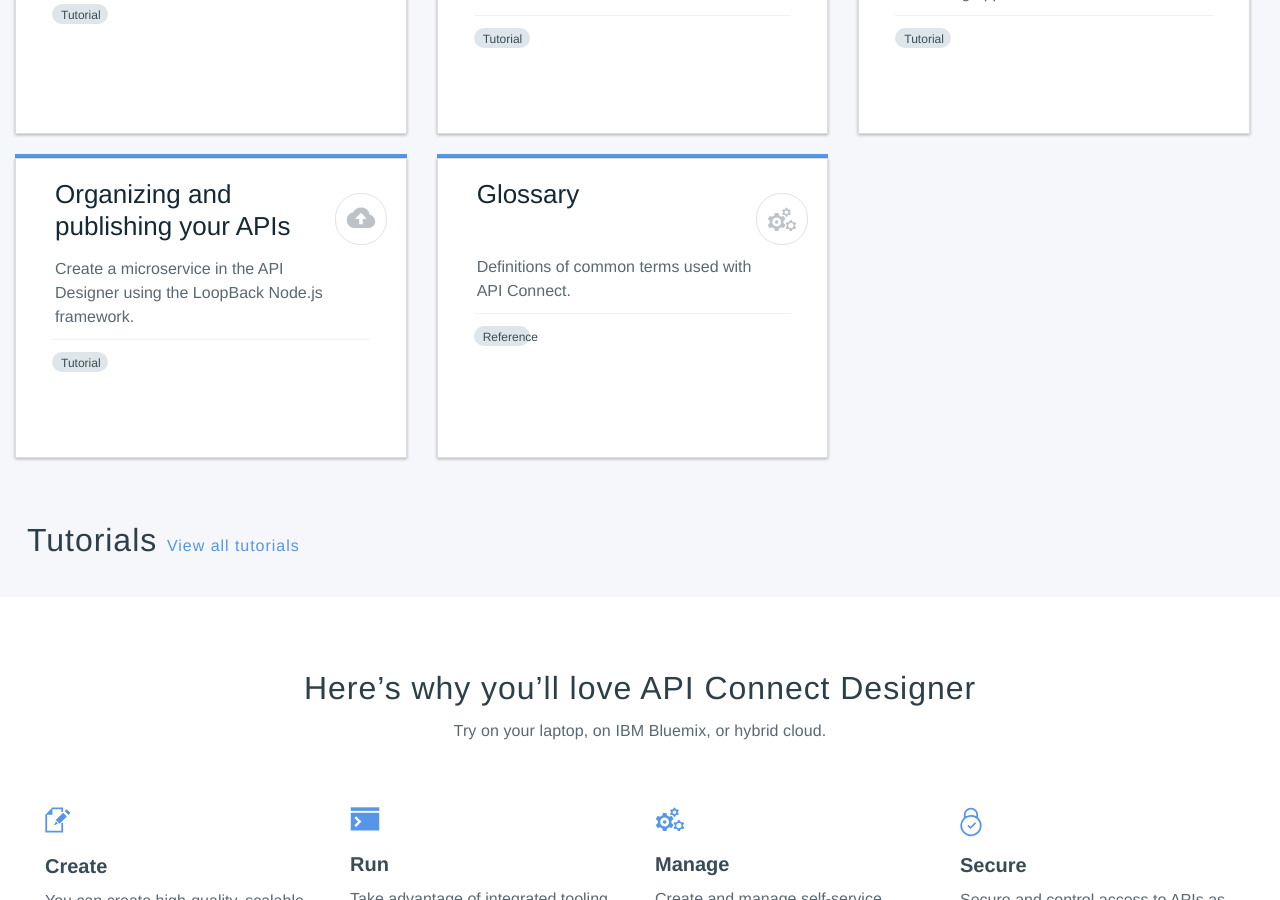
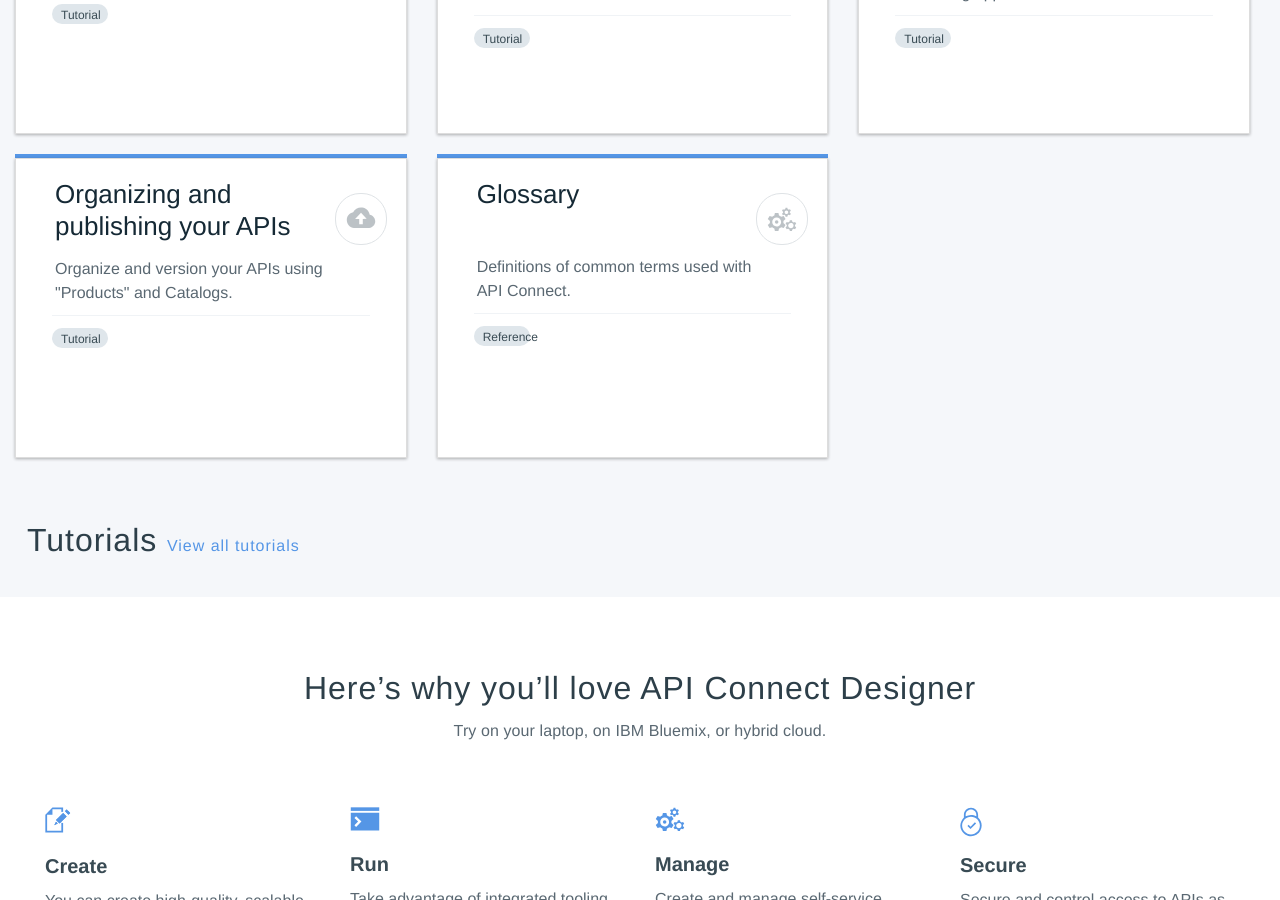
Before and after one commit to ibm-apiconnect/getting-started-archive, a Jekyll site: the page built from index.md, in a window 1280 px wide and 900 px high, scrolled down 677 px. Built offline with Jekyll 4.4.1, drawn with Linux system fonts in a browser that asks for light colours.

Commit message:
Fix home page text

```diff
--- a/index.md
+++ b/index.md
@@ -30,7 +30,7 @@
 {% include home-tile.html
   title="Organizing and publishing your APIs"
   icon="icon_publish.svg"
-  text="Create a microservice in the API Designer using the LoopBack Node.js framework."
+  text='Organize and version your APIs using "Products" and Catalogs. '
   link="Organizing"
 %}
 
```
Also changed, not shown: _includes/head.html (line endings or trailing spaces).
